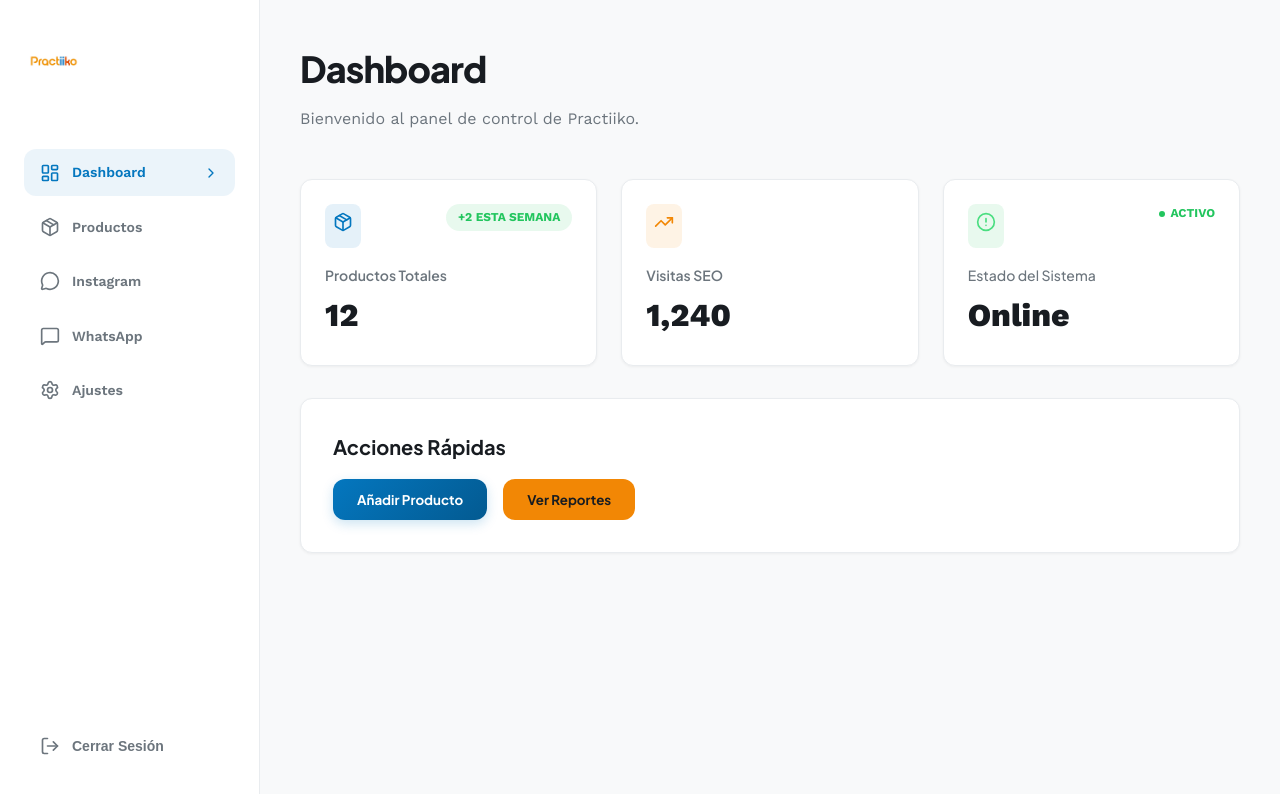
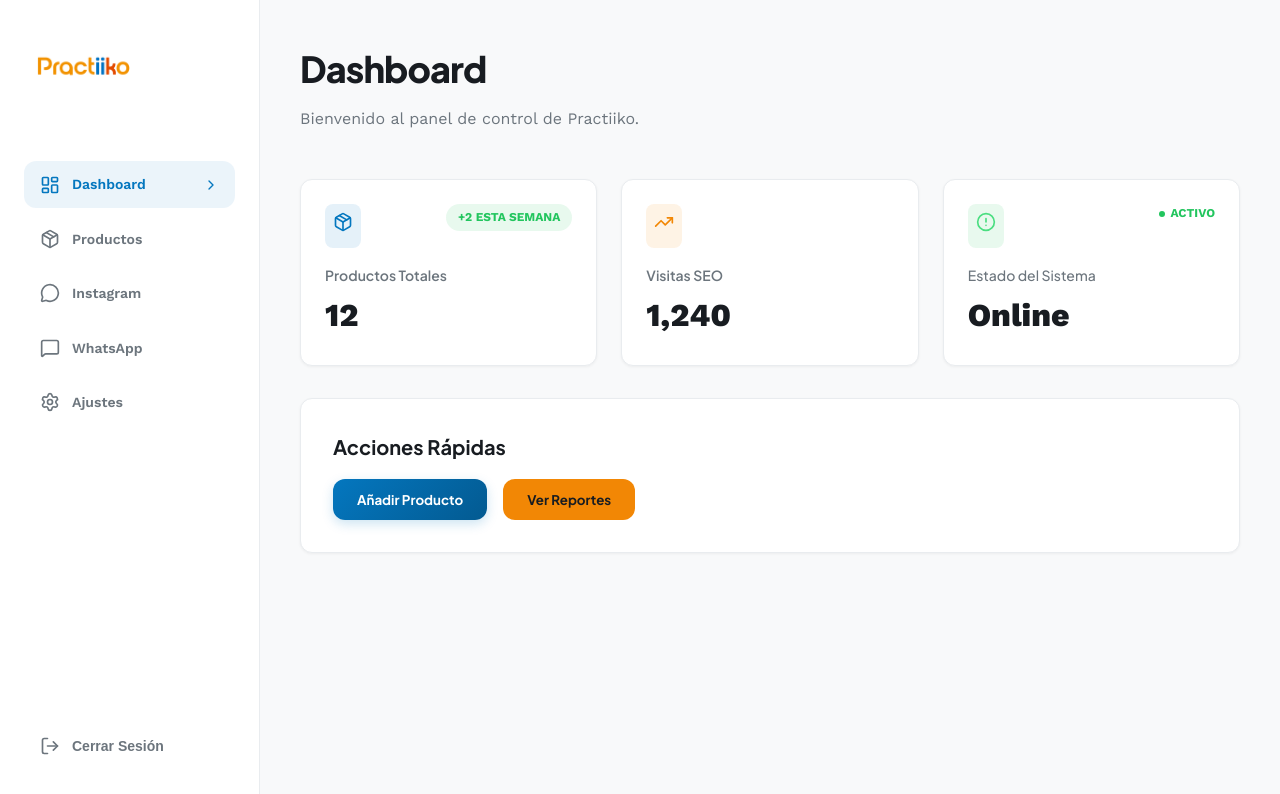
Before and after one commit to adrielssystems/practtiko_app, a Next.js app: page / in a window 1280 px wide. Shown: the top 794 px of the page. Built offline with nearby package versions, Linux system fonts and the light colour scheme; no server answers.

Commit message:
fix status instagram

```diff
--- a/src/app/globals.css
+++ b/src/app/globals.css
@@ -71,7 +71,7 @@ h1, h2, h3, h4, h5, h6 {
   font-size: 1.5rem;
   font-weight: 800;
   letter-spacing: -0.05em;
-  margin-bottom: 3rem;
+  margin-bottom: 1rem;
   color: var(--secondary);
   font-family: var(--font-plus-jakarta), sans-serif;
 }
--- a/src/app/instagram/config/page.js
+++ b/src/app/instagram/config/page.js
@@ -11,8 +11,10 @@ async function getSettings() {
 }
 
 async function checkInstagramConnection() {
-  const token = process.env.INSTAGRAM_PAGE_ACCESS_TOKEN;
-  if (!token) return { status: 'error', message: 'Token de acceso no configurado en Easypanel.' };
+  const rawToken = process.env.INSTAGRAM_PAGE_ACCESS_TOKEN;
+  if (!rawToken) return { status: 'error', message: 'Token de acceso no configurado en Easypanel.' };
+
+  const token = rawToken.trim();
 
   try {
     const res = await fetch(`https://graph.facebook.com/v21.0/me?access_token=${token}`);
--- a/src/components/LayoutShell.js
+++ b/src/components/LayoutShell.js
@@ -36,8 +36,8 @@ export default function LayoutShell({ children }) {
   return (
     <div className="dashboard-layout">
       <aside className="sidebar">
-          <div className="sidebar-logo">
-            <img src="/logo.png" alt="Practiiko" style={{ height: '60px', width: 'auto', objectFit: 'contain' }} />
+          <div className="sidebar-logo" style={{ marginTop: '-1.5rem', marginBottom: '1.5rem' }}>
+            <img src="/logo.png" alt="Practiiko" style={{ height: '120px', width: 'auto', objectFit: 'contain' }} />
           </div>
 
         <nav style={{ display: 'flex', flexDirection: 'column', gap: '0.5rem', flex: 1 }}>
```
